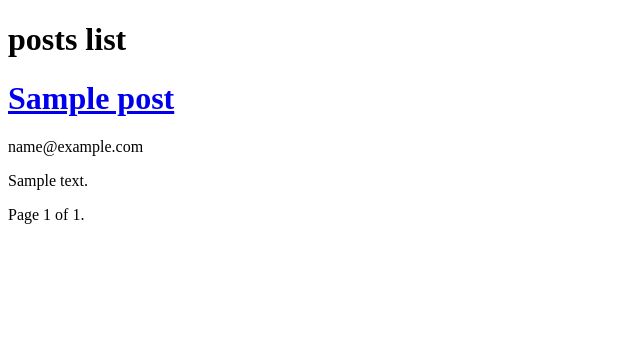
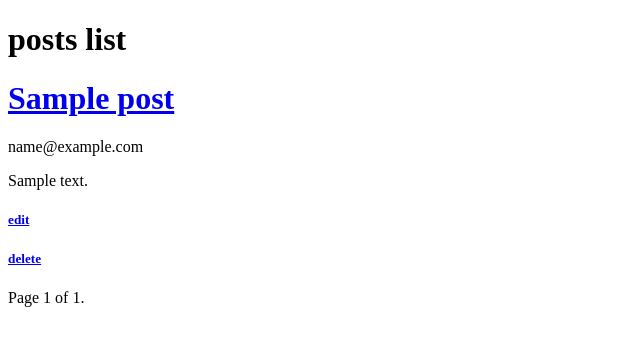
Before and after one commit to bahmanpnn/django-advance-blog, a Django app: page /blog/posts/ in a window 1280 px wide. Shown: the top 346 px of the page, without its empty margins (0-640 px from the left). Run offline with Django 4.2, Linux system fonts and the light colour scheme; tables that the repository leaves empty hold one stand-in row (values such as "Sample post").

Commit message:
added delete view and its template for confirm deleting after clicked on delete in posts list

```diff
--- a/core/blog/urls.py
+++ b/core/blog/urls.py
@@ -33,4 +33,6 @@ urlpatterns = [
     #updateview
     path('posts/<int:pk>/edit/',PostEditView.as_view(),name='post-edit'),
 
+    #deleteview
+    path('posts/<int:pk>/delete/',PostDeleteView.as_view(),name='post-delete'),
 ]
--- a/core/blog/views.py
+++ b/core/blog/views.py
@@ -3,7 +3,8 @@ from django.db.models.query import QuerySet
 from django.forms.models import BaseModelForm
 from django.http import HttpResponse
 from django.shortcuts import render
-from django.views.generic import ListView,FormView,DetailView,CreateView,UpdateView
+from django.views.generic import (
+    ListView,FormView,DetailView,CreateView,UpdateView,DeleteView)
 from django.views.generic.base import TemplateView,RedirectView
 from django.shortcuts import redirect,get_object_or_404
 from .models import Post
@@ -148,3 +149,8 @@ class PostEditView(UpdateView):
 
     # fields=['',]
     # template_name=''
+
+
+class PostDeleteView(DeleteView):
+    model=Post
+    success_url='/blog/posts/'
--- /dev/null
+++ b/core/templates/blog/post_confirm_delete.html
@@ -0,0 +1,6 @@
+<form method="post">
+    {% csrf_token %}
+    <p>are you sure you want to delete '{{ object }}'?</p>
+    <input type="submit" value="confirm">
+
+</form>
--- a/core/templates/blog/post_list.html
+++ b/core/templates/blog/post_list.html
@@ -15,6 +15,12 @@
         </a>
         <p>{{post.auhtor}}</p>
         <p>{{post.content}}</p>
+        <a href='{% url 'blog:post-edit' pk=post.pk %}'>
+            <h5>edit</h5>
+        </a>
+        <a href='{% url 'blog:post-delete' pk=post.pk %}'>
+            <h5>delete</h5>
+        </a>
     {% endfor %}
     <div class="pagination">
         <span class="step-links">
```
